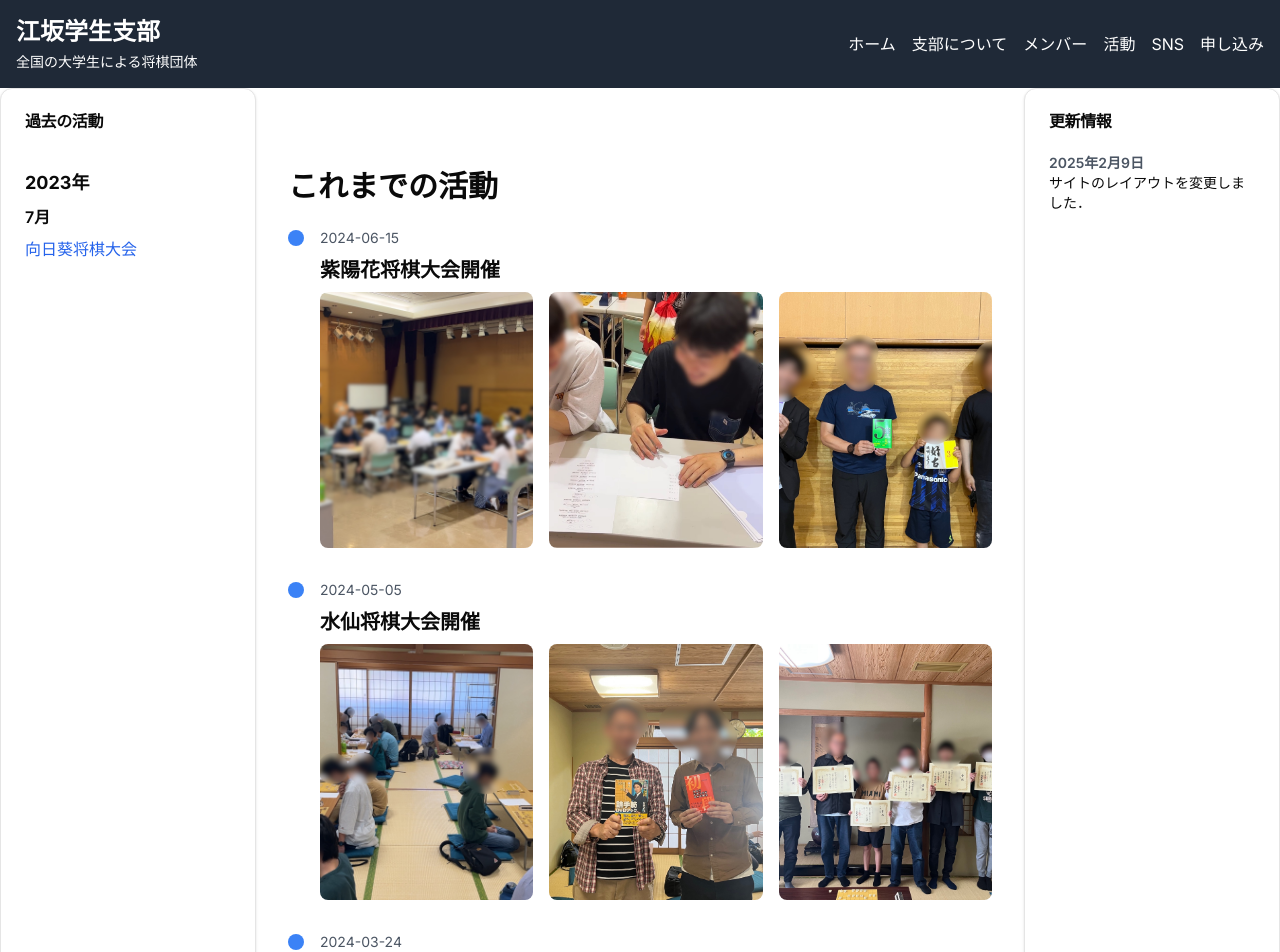
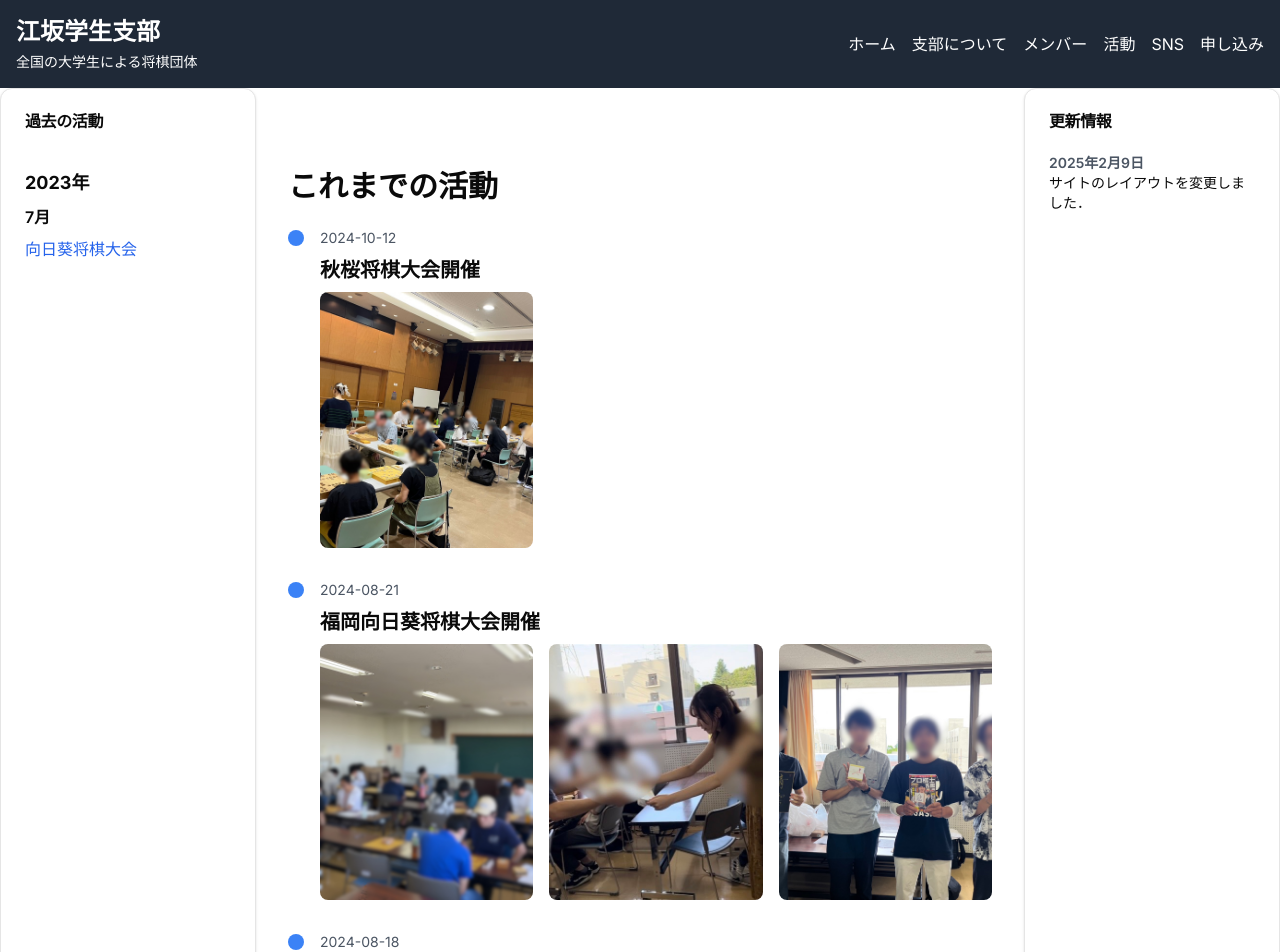
Before and after one commit to DaikiKazusaki/shibu-webpage, a Next.js app: page /activities in a window 1280 px wide. Shown: the top 952 px of the page. Built offline with nearby package versions, Linux system fonts and the light colour scheme.

Commit message:
add figures

```diff
--- a/app/activities/page.tsx
+++ b/app/activities/page.tsx
@@ -47,6 +47,60 @@ const ActivityItem: React.FC<Activity> = ({ date, title, description, images, bl
 const ActivityTimeline: React.FC = () => {
   const [visibleActivities, setVisibleActivities] = useState(5)
   const activities: Activity[] = [
+    {
+      date: "2024-10-12",
+      title: "秋桜将棋大会開催",
+      images: [
+        "/2024-10-12-kosumosu/kosumosu1.jpg",
+      ],
+      description: "",
+    },
+    {
+      date: "2024-08-21",
+      title: "福岡向日葵将棋大会開催",
+      images: [
+        "/2024-08-21-fukuoka_himawari/himawari1.jpg",
+        "/2024-08-21-fukuoka_himawari/himawari2.jpg",
+        "/2024-08-21-fukuoka_himawari/himawari3.jpg",
+      ],
+      description: "",
+    },
+    {
+      date: "2024-08-18",
+      title: "京都向日葵将棋大会開催",
+      images: [
+        "/2024-08-18-kyoto_himawari/himawari1.jpg",
+      ],
+      description: "",
+    },
+    {
+      date: "2024-08-16",
+      title: "名古屋向日葵将棋大会開催",
+      images: [
+        "/2024-08-16-nagoya_himawari/himawari1.jpg",
+        "/2024-08-16-nagoya_himawari/himawari2.jpg",
+      ],
+      description: "",
+    },
+    {
+      date: "2024-08-11",
+      title: "東京向日葵将棋大会開催",
+      images: [
+        "/2024-08-11-tokyo_himawari/himawari1.jpg",
+        "/2024-08-11-tokyo_himawari/himawari2.jpg",
+        "/2024-08-11-tokyo_himawari/himawari3.jpg",
+      ],
+      description: "",
+    },
+    {
+      date: "2024-08-09",
+      title: "広島向日葵将棋大会開催",
+      images: [
+        "/2024-08-09-hiroshima_himawari/himawari1.jpg",
+        "/2024-08-09-hiroshima_himawari/himawari2.jpg",
+      ],
+      description: "",
+    },
     {
       date: "2024-06-15",
       title: "紫陽花将棋大会開催",
```
